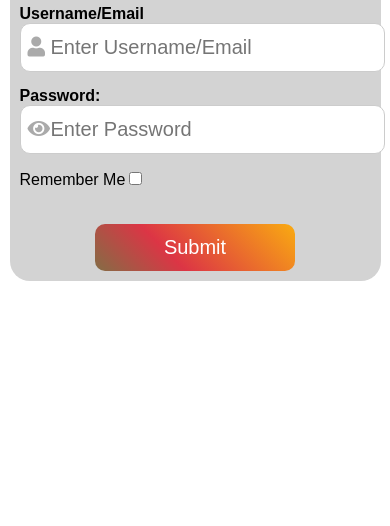
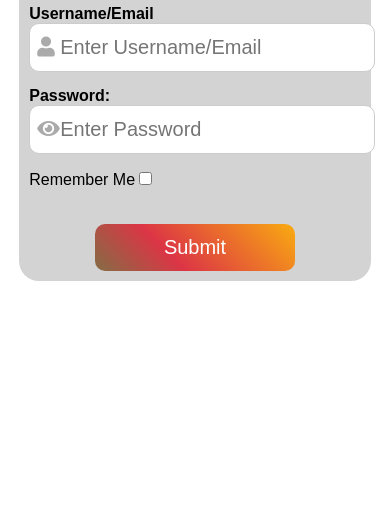
Before and after one commit to poojakhandait/AWAK_Task, a plain HTML site: page index.html in a window 390 px wide. Shown: the part 318-844 px from the top of the page. Drawn offline with Linux system fonts and the light colour scheme.

Commit message:
Update styles.css

```diff
--- a/styles.css
+++ b/styles.css
@@ -145,7 +145,7 @@ button:hover {
 }
 @media (max-width: 480px) {
     .login-container {
-        width: 90%;
+        width: 85%;
         padding: 10px;
     }
     h2 {
```
